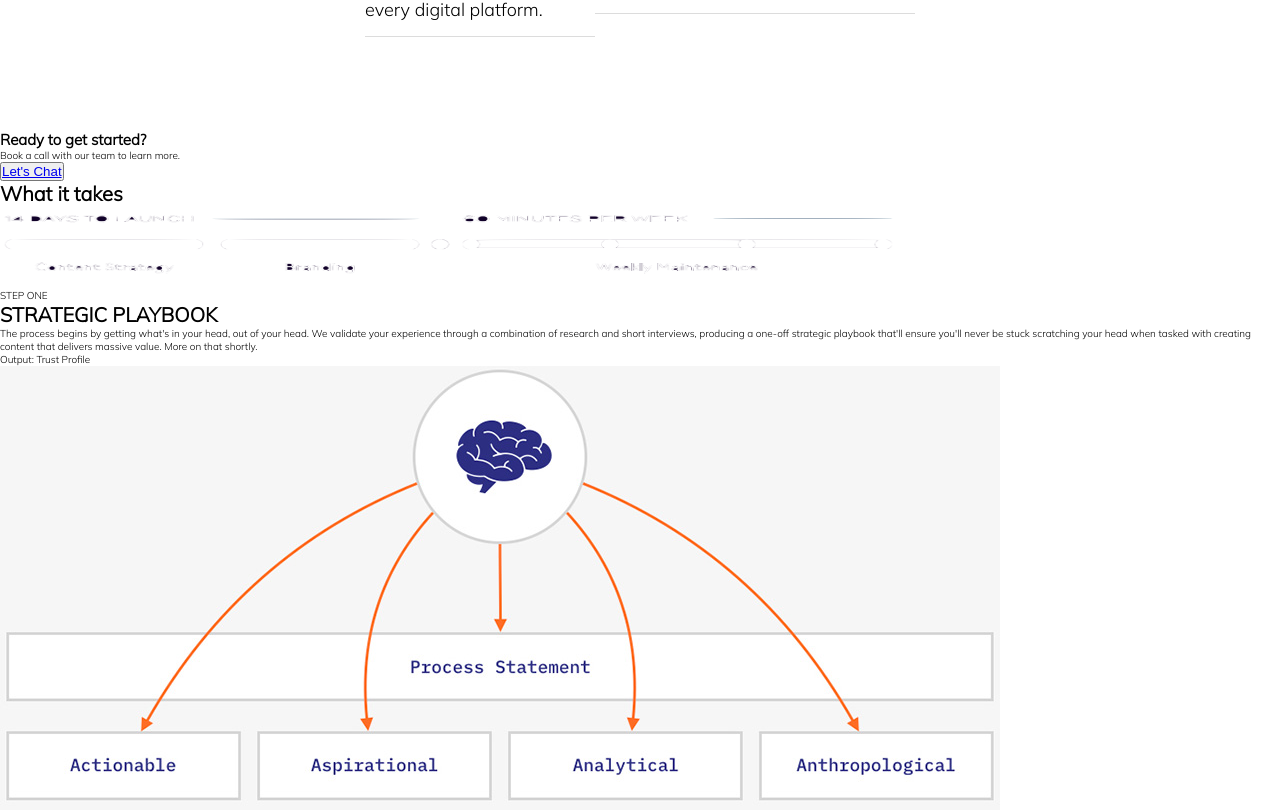
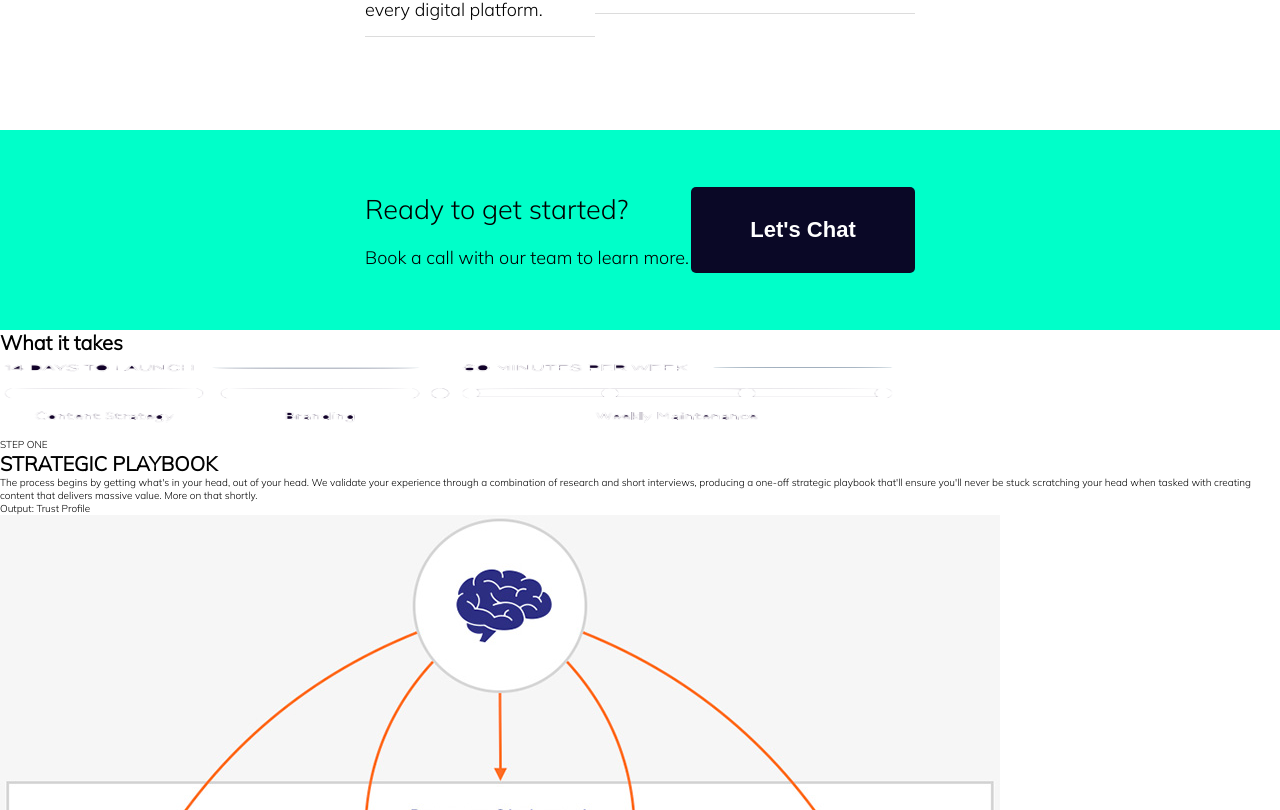
Before and after one commit to CharlesIvia/trust-accelerator-clone, a React (Create React App) app: page / in a window 1280 px wide. Shown: the part 1790-2600 px from the top of the page. Built offline with nearby package versions, Linux system fonts and the light colour scheme.

Commit message:
Updated Started component markup

```diff
--- a/src/components/Started.js
+++ b/src/components/Started.js
@@ -2,12 +2,12 @@ import React from "react";
 
 const Started = () => {
   return (
-    <div>
+    <div className="container started">
       <div>
-        <h2>Ready to get started?</h2>
+        <h2 className="ready">Ready to get started?</h2>
         <p>Book a call with our team to learn more.</p>
       </div>
-      <button>
+      <button className="chat-btn">
         <a href="#home">Let's Chat</a>
       </button>
     </div>
```
